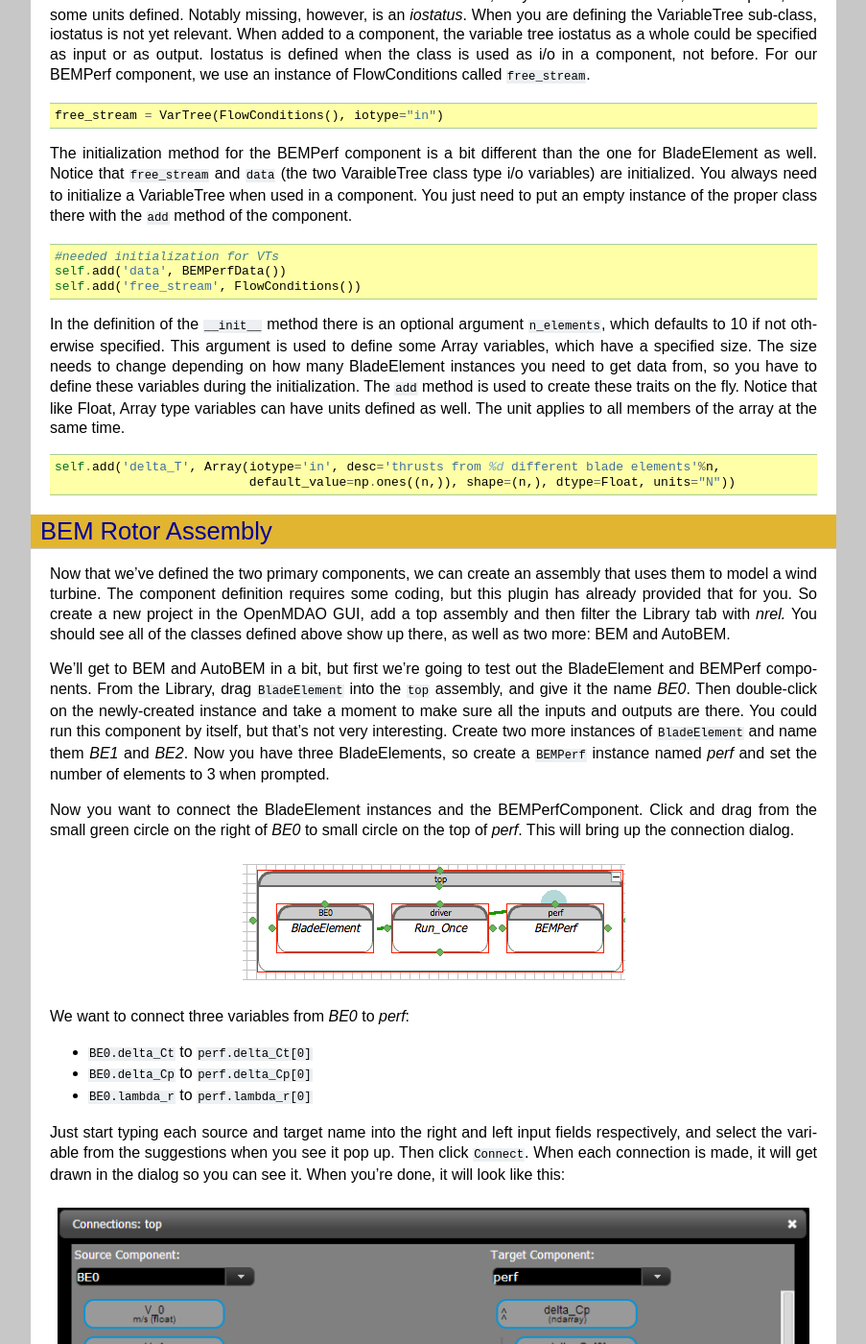
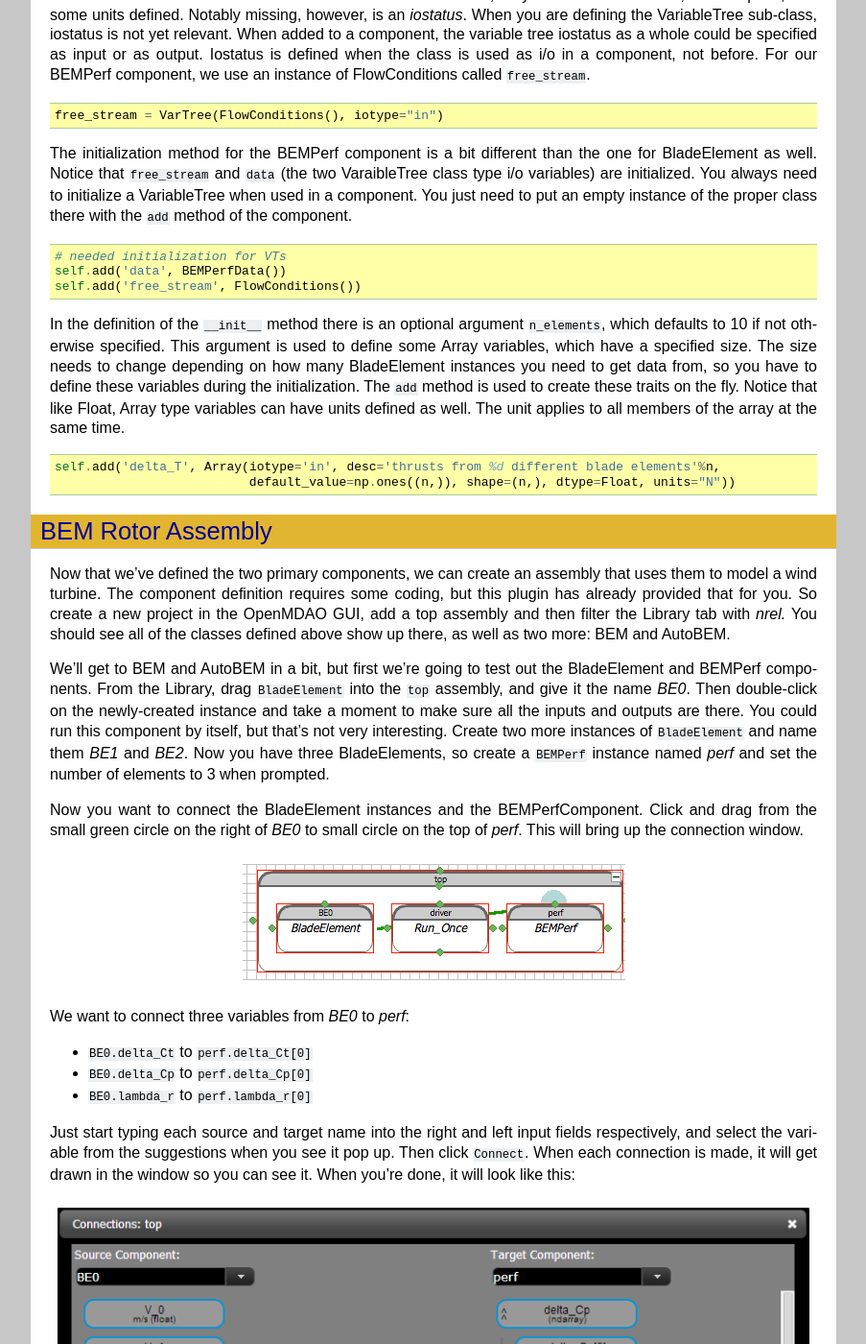
Before and after one commit to thearn/nreltraining2013, a Sphinx documentation site: the page built from docs/bem.rst, in a window 1280 px wide and 1400 px high, scrolled down 4147 px. Shown: the whole window at 96% size, without its empty margins (198-1101 px from the left). Built offline with Sphinx 7.4.7, drawn with Linux system fonts in a browser that asks for light colours; some of the changed text lies outside the part shown.

```diff
--- a/docs/basic_optimization.rst
+++ b/docs/basic_optimization.rst
@@ -60,7 +60,7 @@ These came from the variable metadata which specified a low and a high of 0 and
 could shrink these ranges if you wished but not expand them. The 0 and 1 are hard limits set by the
 component and can't be violated. We'll leave them as is. You will also notice the optional
 `scaler` and `adder` fields. These are available for you to scale and shift your parameter if
-necessary to give a more stable optimization. Once you hit ``ok``, you should see the dataflow
+necessary to give a more stable optimization. Once you hit ``Ok``, you should see the dataflow
 diagram change a bit. The blue connector that showed up indicates that there is an implicit
 connection between the driver and the component.  The connection is implicit because the driver will
 set the value of ``ad.a`` during the optimization, but you can also change the value.  Whatever you
@@ -104,7 +104,7 @@ to add a sub-solver loop or introduce some metamodel training, the flexibility i
 Run the Optimization
 ---------------------------
 
-So you're ready to run. Just right-click on the assembly ``top`` and pick ``run`` from the context menu.
+So you're ready to run. Just right-click on the assembly ``top`` and pick ``Run`` from the context menu.
 This will cause the whole assembly to execute and will run your optimization for you. Double-click on
 the component when it's finished, and you will see that the optimizer found a value of  approximately
 1/3 for axial induction factor, yielding a power coefficient just under .6. Congratulations! You have
--- a/docs/bem.rst
+++ b/docs/bem.rst
@@ -50,7 +50,7 @@ the calculations are not trivial. However, there are a couple of key features to
     class BladeElement(Component):
         """Calculations for a single radial slice of a rotor blade"""
 
-        #inputs
+        # inputs
         a_init = Float(0.2, iotype="in", desc="initial guess for axial inflow factor")
         b_init = Float(0.01, iotype="in", desc="initial guess for angular inflow factor")
         rpm = Float(106.952, iotype="in", desc="rotations per minute", low=0, units="min**-1")
@@ -63,7 +63,7 @@ the calculations are not trivial. However, there are a couple of key features to
         rho = Float(1.225, iotype="in", desc="air density", units="kg/m**3")
         V_inf = Float(7, iotype="in", desc="free stream air velocity", units="m/s")
 
-        #outputs
+        # outputs
         V_0 = Float(iotype="out", desc="axial flow at propeller disk", units="m/s")
         V_1 = Float(iotype="out", desc="local flow velocity", units="m/s")
         V_2 = Float(iotype="out", desc="angular flow at propeller disk", units="m/s")
@@ -80,7 +80,7 @@ the calculations are not trivial. However, there are a couple of key features to
         def __init__(self):
             super(BladeElement, self).__init__()
 
-            #rough linear interpolation from naca 0012 airfoil data
+            # rough linear interpolation from naca 0012 airfoil data
             rad = np.array([0., 13., 15, 20, 30])*pi/180
             self.cl_interp = interp1d(rad, [0, 1.3, .8, .7, 1.1], fill_value=0.001, bounds_error=False)
 
@@ -185,15 +185,15 @@ that go along with it.
 
         data = VarTree(BEMPerfData(), iotype="out")
 
-        #this lets the size of the arrays vary for different numbers of elements
+        # this lets the size of the arrays vary for different numbers of elements
         def __init__(self, n=10):
             super(BEMPerf, self).__init__()
 
-            #needed initialization for VTs
+            # needed initialization for VTs
             self.add('data', BEMPerfData())
             self.add('free_stream', FlowConditions())
 
-            #array size based on number of elements
+            # array size based on number of elements
             self.add('delta_Ct', Array(iotype='in', desc='thrusts from %d different blade elements' % n,
                                    default_value=np.ones((n,)), shape=(n,), dtype=Float, units="N"))
             self.add('delta_Cp', Array(iotype='in', desc='Cp integrant points from %d different blade elements' % n,
@@ -252,7 +252,7 @@ there with the ``add`` method of the component.
 
 ::
 
-    #needed initialization for VTs
+    # needed initialization for VTs
     self.add('data', BEMPerfData())
     self.add('free_stream', FlowConditions())
 
@@ -287,8 +287,8 @@ have three BladeElements, so  create a ``BEMPerf`` instance named *perf* and set
 elements to 3 when prompted.
 
 Now you want to connect the BladeElement instances and the BEMPerfComponent. Click and drag from the
-small green circle on the right of *BE0* to small circle on the top of *perf*. This will bring up the connection
-dialog.
+small green circle on the right of *BE0* to small circle on the top of *perf*. This will bring up the
+connection window.
 
 .. figure:: connection.png
     :align: center
@@ -301,7 +301,7 @@ We want to connect three variables from *BE0* to *perf*:
 
 Just start typing each source and target name into the right and left input fields  respectively,
 and select the variable from the suggestions when you see it pop up. Then click ``Connect``. When
-each connection is made, it will get drawn in the dialog so you can see it.  When you're done, it
+each connection is made, it will get drawn in the window so you can see it.  When you're done, it
 will look like this:
 
 .. figure:: connection_dialog.png
@@ -321,7 +321,7 @@ sense to have  all three of them set to the same radius, twist, chord, etc. But
 some  carefully picked values into each of them, just for the sake of argument. So now are you ready
 to run? Try it.
 
-Right-click on the ``top`` assembly and select ``run`` from the menu. The assembly and the driver will
+Right-click on the ``top`` assembly and select ``Run`` from the menu. The assembly and the driver will
 both turn  green, but none of the other components will. Why not? Well, take a look at the workflow.
 Even though you connected  all your components properly and (theoretically) set some good values into
 the inputs, you never added anything to the workflow.
@@ -365,7 +365,7 @@ So let's take a look at what the i/o for BEM analysis would look like:
     class BEM(Assembly):
         """Blade Rotor with 3 BladeElements"""
 
-        #physical properties inputs
+        # physical properties inputs
         r_hub = Float(0.2, iotype="in", desc="blade hub radius", units="m", low=0)
         twist_hub = Float(29, iotype="in", desc="twist angle at the hub radius", units="deg")
         chord_hub = Float(.7, iotype="in", desc="chord length at the rotor hub", units="m", low=.05)
@@ -376,7 +376,7 @@ So let's take a look at what the i/o for BEM analysis would look like:
         rpm = Float(107, iotype="in", desc="rotations per minute", low=0, units="min**-1")
         B = Int(3, iotype="in", desc="number of blades", low=1)
 
-        #wind condition inputs
+        # wind condition inputs
         free_stream = VarTree(FlowConditions(), iotype="in")
 
         def __init__(self):
@@ -429,7 +429,7 @@ You have an assembly with i/o and components connected and hooked up to a workfl
 still need to  connect the assembly i/o to the components it holds. There are two ways you can
 do that. The first way, assuming you have existing variables defined like the inputs we
 created, is to again use the connection editor. Right-click somewhere in the assembly and
-select ``Edit data connections`` from the menu. This will bring up the  connection window.
+select ``Edit Data Connections`` from the menu. This will bring up the  connection window.
 This time, leave the source as ``-- Assembly --`` but set the target to *BE0*. Now  you can
 connect the `rho` and `V` variables from the ``free_stream`` VariableTree and the `B`
 variable  to the corresponding variables in the BladeElement. Repeat that for `BE1,
--- a/docs/usage.rst
+++ b/docs/usage.rst
@@ -20,7 +20,7 @@ The plugin and this tutorial have been updated for compatibility with OpenMDAO V
 Browser-Based GUI
 ========================
 
-The OpenMDAO Graphical User Interface (GUI) is written as a browser-based application. This means
+The OpenMDAO Graphical User Interface (GUI) is a browser-based application. This means
 that the entire GUI is written with HTML5 and Javascript. We call it a browser-based application
 and not a "web app" because unlike a web app, the OpenMDAO GUI does not require an active Internet
 connection and does not transmit any information across the network. Regardless, the GUI functions
@@ -31,7 +31,7 @@ your work.
 Opening the GUI
 ==================
 
-OpenMDAO ships with a GUI. As mentioned, it is written in Javascript and HTML, and even though
+OpenMDAO ships with the GUI. As mentioned, it is written in Javascript and HTML, and even though
 our GUI is rendered in a web browser, you don't need to be connected to the Internet to use it.
 Since the GUI is built in, once you've installed OpenMDAO, you can just open up a command window,
 `activate <http://openmdao.org/docs/getting-started/install.html>`_ your OpenMDAO environment, and
@@ -101,7 +101,7 @@ whatever you like.
 You will notice that your new assembly already contains one Component named 'driver'. The name
 `driver` is significant to assemblies. When you tell an assembly to run, it always looks for
 `driver` to start the process. The default driver type is 'Run_Once', which just performs
-a single execution of each of it's components.
+a single execution of each of the components in its workflow (more on that later).
 
 
 With the GUI open and your top level assembly created, you are now ready to start building a model.
```
Also changed, not shown: docs/building_component.rst (+8 -8 lines), 2 other files.
